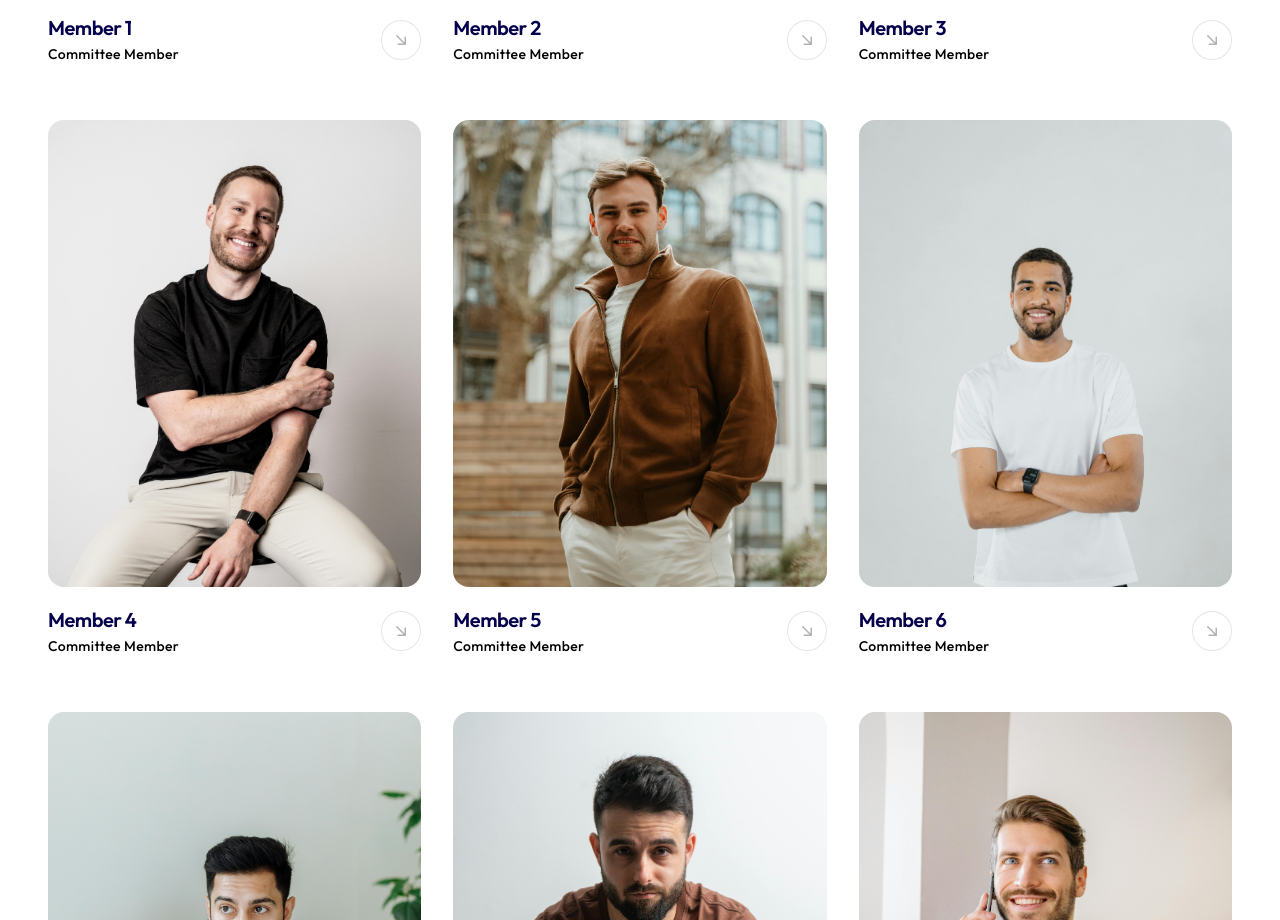
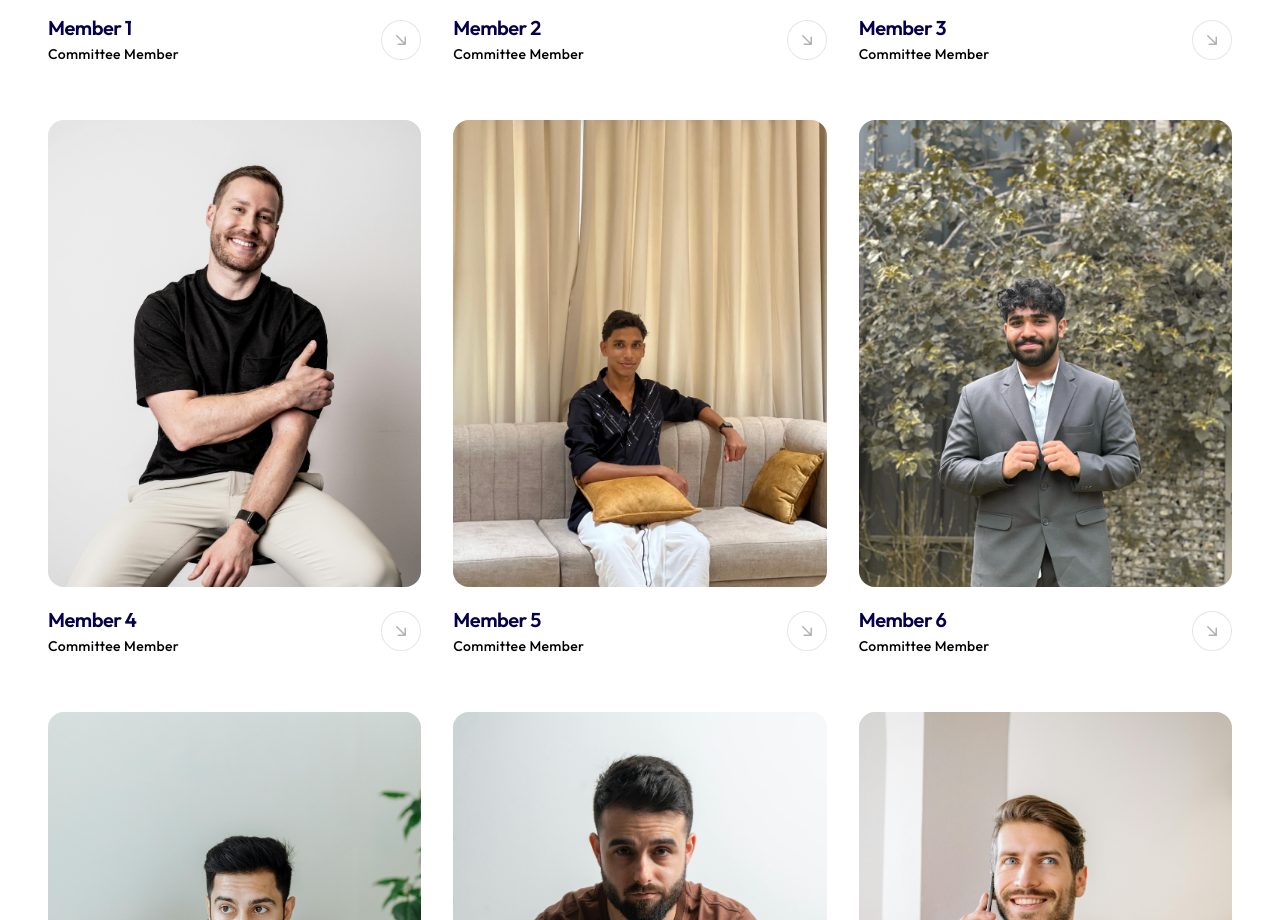
Before and after one commit to Lameesss/skssfperode, a Next.js app: page /team in a window 1280 px wide. Shown: the part 1100-2020 px from the top of the page. Built offline with nearby package versions, Linux system fonts and the light colour scheme.

Commit message:
updated project

```diff
--- a/src/components/Team.jsx
+++ b/src/components/Team.jsx
@@ -9,15 +9,51 @@ import { motion } from "framer-motion";
 gsap.registerPlugin(ScrollTrigger);
 
 const TEAM_MEMBERS = [
-  { name: "Member 1", position: "Committee Member", image: "/images/team/member1 (2).jpg" },
-  { name: "Member 2", position: "Committee Member", image: "/images/team/member1 (3).jpg" },
-  { name: "Member 3", position: "Committee Member", image: "/images/team/member1 (4).jpg" },
-  { name: "Member 4", position: "Committee Member", image: "/images/team/member1 (5).jpg" },
-  { name: "Member 5", position: "Committee Member", image: "/images/team/member1 (6).jpg" },
-  { name: "Member 6", position: "Committee Member", image: "/images/team/member1 (7).jpg" },
-  { name: "Member 7", position: "Committee Member", image: "/images/team/member1 (9).jpg" },
-  { name: "Member 8", position: "Committee Member", image: "/images/team/member1 (10).jpg" },
-  { name: "Member 9", position: "Committee Member", image: "/images/team/member1 (12).jpg" },
+  {
+    name: "Member 1",
+    position: "Committee Member",
+    image: "/images/team/member1 (2).jpg",
+  },
+  {
+    name: "Member 2",
+    position: "Committee Member",
+    image: "/images/team/member1 (3).jpg",
+  },
+  {
+    name: "Member 3",
+    position: "Committee Member",
+    image: "/images/team/member1 (4).jpg",
+  },
+  {
+    name: "Member 4",
+    position: "Committee Member",
+    image: "/images/team/member1 (5).jpg",
+  },
+  {
+    name: "Member 5",
+    position: "Committee Member",
+    image: "/images/team/member5.jpeg",
+  },
+  {
+    name: "Member 6",
+    position: "Committee Member",
+    image: "/images/team/member6.jpeg",
+  },
+  {
+    name: "Member 7",
+    position: "Committee Member",
+    image: "/images/team/member1 (9).jpg",
+  },
+  {
+    name: "Member 8",
+    position: "Committee Member",
+    image: "/images/team/member1 (10).jpg",
+  },
+  {
+    name: "Member 9",
+    position: "Committee Member",
+    image: "/images/team/member1 (12).jpg",
+  },
 ];
 
 const containerVariants = {
@@ -111,9 +147,7 @@ export default function Team() {
     >
       {/* Hero header */}
       <div className="max-w-[1440px] mx-auto px-4 sm:px-6 md:px-12 pt-24 pb-10 sm:pt-28 sm:pb-14 md:pt-44 md:pb-24">
-        <p
-          className="text-xs sm:text-sm md:text-base uppercase tracking-[0.2em] sm:tracking-[0.3em] text-black/40 font-medium mb-4 sm:mb-6"
-        >
+        <p className="text-xs sm:text-sm md:text-base uppercase tracking-[0.2em] sm:tracking-[0.3em] text-black/40 font-medium mb-4 sm:mb-6">
           <TextReveal
             splitType="chars"
             direction="up"
@@ -125,9 +159,7 @@ export default function Team() {
           </TextReveal>
         </p>
 
-        <h1
-          className="team-heading text-[2.5rem] sm:text-[3.5rem] md:text-[6rem] lg:text-[8rem] xl:text-[10rem] font-bold leading-[0.95] tracking-tight text-[#05004c]"
-        >
+        <h1 className="team-heading text-[2.5rem] sm:text-[3.5rem] md:text-[6rem] lg:text-[8rem] xl:text-[10rem] font-bold leading-[0.95] tracking-tight text-[#05004c]">
           <TextReveal
             splitType="chars"
             direction="up"
@@ -182,9 +214,7 @@ export default function Team() {
                   alt={member.name}
                   fill
                   className={`object-cover transition-all duration-700 ease-out ${
-                    hoveredIndex === index
-                      ? "scale-105"
-                      : "scale-100"
+                    hoveredIndex === index ? "scale-105" : "scale-100"
                   }`}
                   sizes="(max-width: 640px) 100vw, (max-width: 1024px) 50vw, 33vw"
                 />
```
Also changed, not shown: public/images/team/member5.jpeg (added), public/images/team/member6.jpeg (added).
